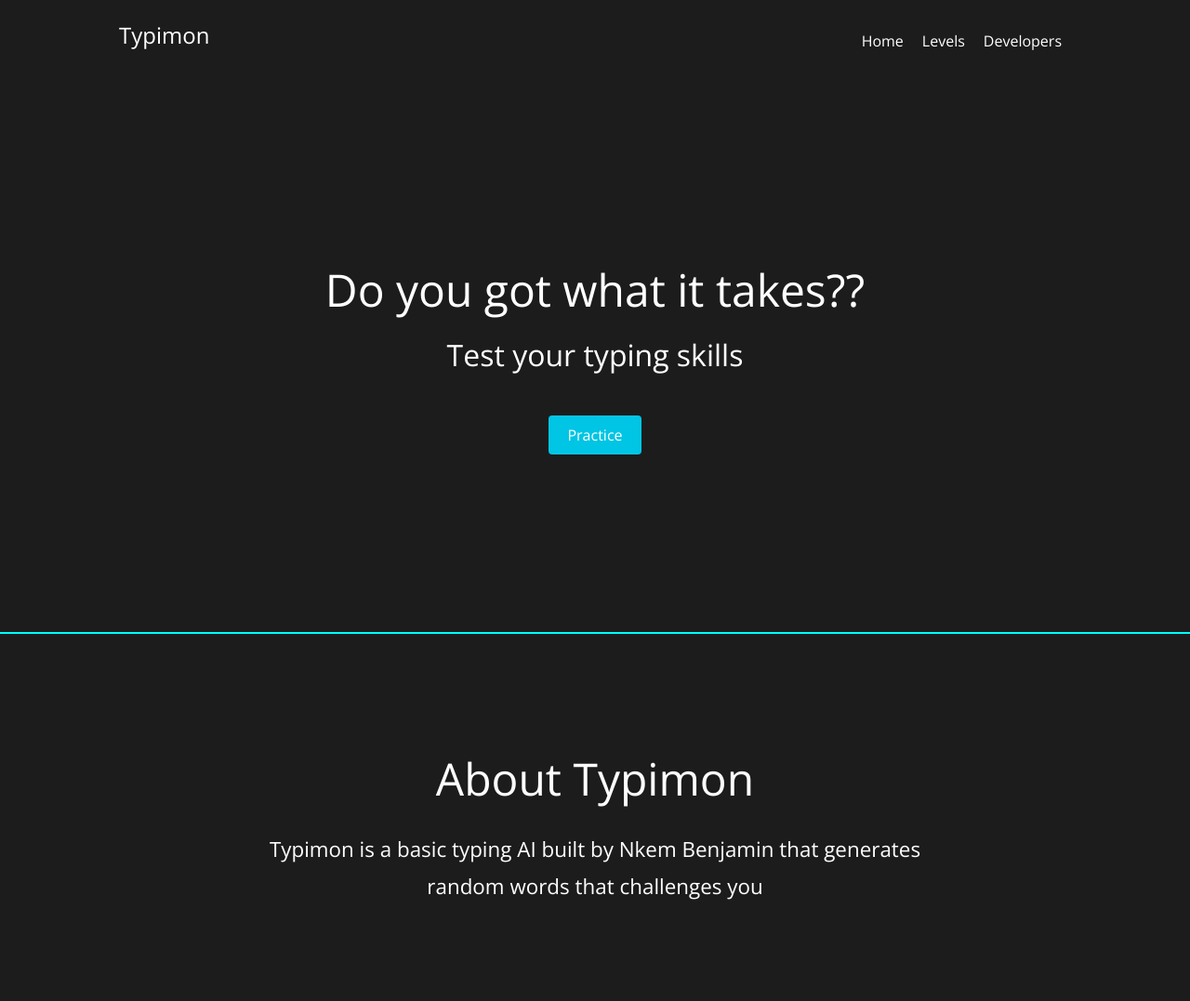
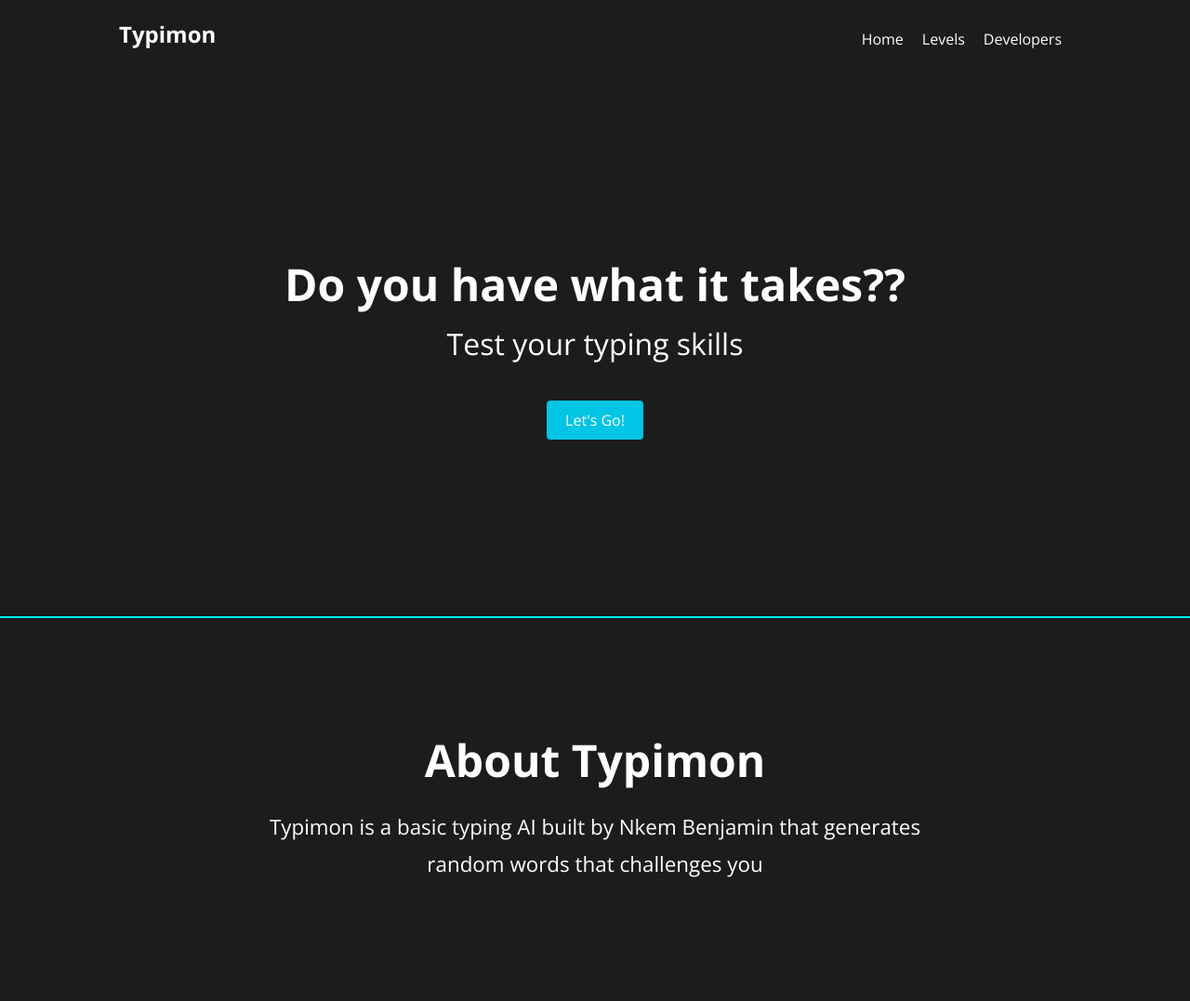
Before and after one commit to benjaminnkem/typimon.github.io, a website: page index.html in a window 1280 px wide. Shown: the top 1077 px of the page at 93% size. Drawn offline with nearby package versions, Linux system fonts and the light colour scheme.

Commit message:
Update index.html

```diff
--- a/index.html
+++ b/index.html
@@ -6,14 +6,13 @@
     <meta name="viewport" content="width=device-width, initial-scale=1.0" />
     <link rel="stylesheet" href="css/typimon.css" />
     <link rel="stylesheet" href="css/shared.css" />
-    <link rel="stylesheet" href="/dist/output.css">
     <link rel="preconnect" href="https://fonts.googleapis.com" />
     <link rel="preconnect" href="https://fonts.gstatic.com" crossorigin />
     <link
       href="https://fonts.googleapis.com/css2?family=Open+Sans:wght@300;400;700&display=swap"
       rel="stylesheet"
     />
-    <script src="node_modules/jquery/dist/jquery.js" defer></script>
+    <script src="js/jquery-3.6.3.js" defer></script>
     <script src="js/typimon.js" defer></script>
     <title>Typimon - The Typing Bot</title>
   </head>
@@ -37,11 +36,11 @@
       <div id="__root">
         <section id="challenge__word">
           <div class="__rootcon">
-            <h2>Do you got what it takes??</h2>
+            <h2>Do you have what it takes??</h2>
             <p>Test your typing skills</p>
 
             <div style="margin-top: 50px;">
-              <a id="get__started" href="/pages/play.html">Practice</a>
+              <a id="get__started" href="play.html">Let's Go!</a>
               <a id="practice" style="display: none">Pratice</a>
             </div>
           </div>
```
